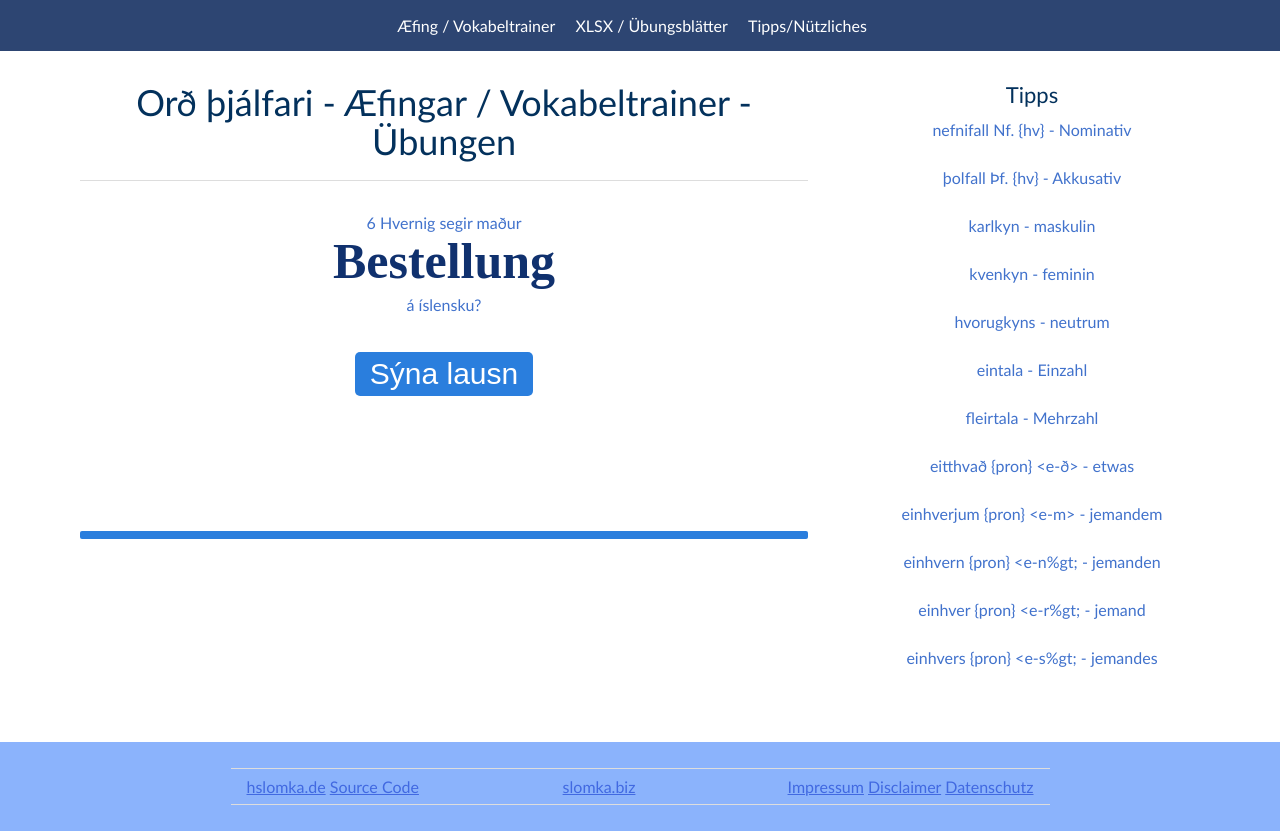
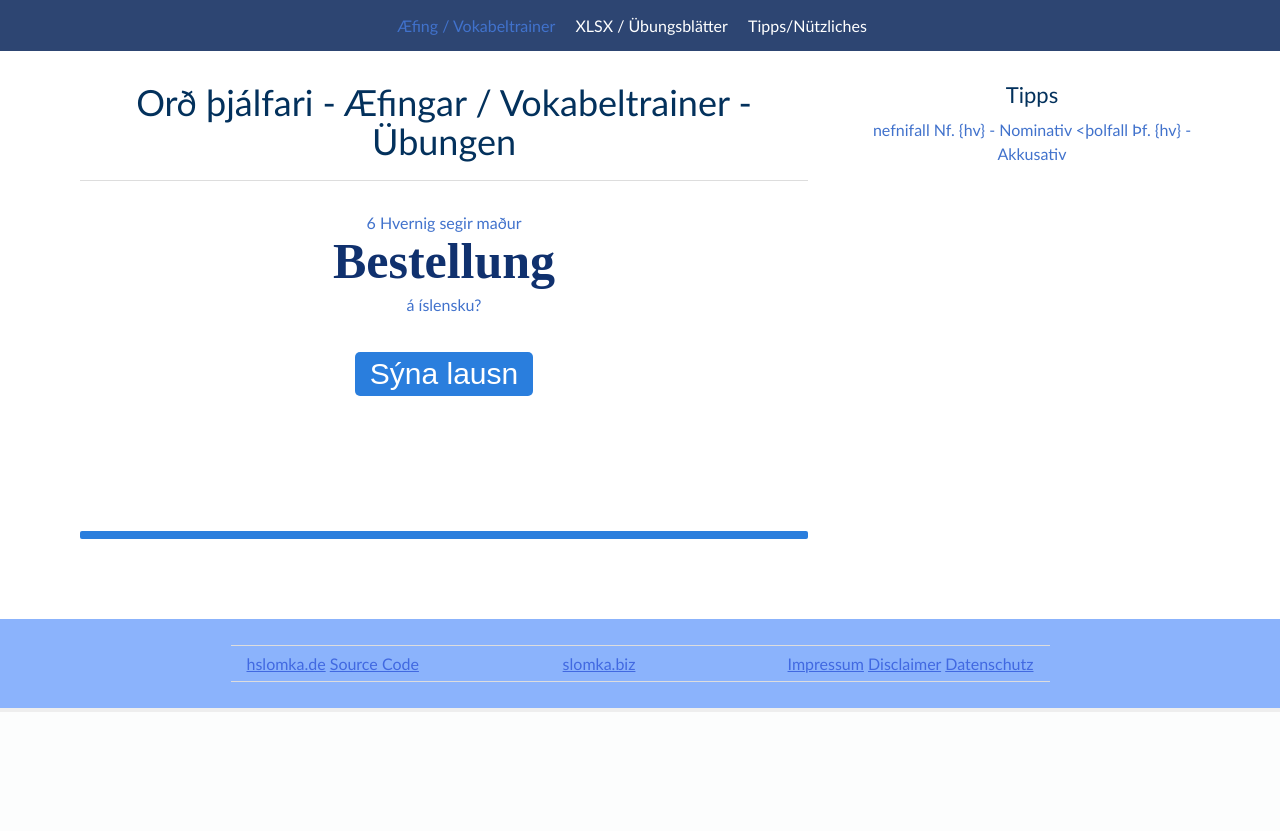
Before and after one commit to slommi71/icelandic_exercise_generator, a Flask app: page /index_test in a window 1280 px wide. Shown: the part 88-919 px from the top of the page. After the commit the page ends 800 px from the top, so only its background shows below. Run offline with Flask 2, Linux system fonts and the light colour scheme; some libraries are stand-ins or nearby versions.

Commit message:
landing page

```diff
--- a/src/FlaskApp/FlaskApp/templates/index2.html
+++ b/src/FlaskApp/FlaskApp/templates/index2.html
@@ -60,7 +60,7 @@
 		<div class="nav-bar">
 			<div class="container">
 				<ul class="nav">
-					<li><a href="#">Æfing / Vokabeltrainer</a></li>
+					<li class="">Æfing / Vokabeltrainer</li>
 					<li><a href="#">XLSX / Übungsblätter</a></li>
 					<li><a href="#">Tipps/Nützliches</a></li>
 				</ul>
@@ -90,18 +90,18 @@
 				</div>
 				<div class="aside">
 					<h3>Tipps</h3>
-					<p>nefnifall Nf. {hv} - Nominativ</p>
-					<p>þolfall Þf. {hv} - Akkusativ</p>
-					<p>karlkyn - maskulin</p>
-					<p>kvenkyn - feminin</p>
-					<p>hvorugkyns - neutrum</p>
-					<p>eintala - Einzahl</p>
-					<p>fleirtala - Mehrzahl</p>
-					<p>eitthvað {pron} &lt;e-ð&gt; - etwas</p>
-					<p>einhverjum {pron} &lt;e-m&gt; - jemandem</p>
-					<p>einhvern {pron} &lt;e-n%gt; - jemanden</p>
-					<p>einhver {pron} &lt;e-r%gt; - jemand</p>
-					<p>einhvers {pron} &lt;e-s%gt; - jemandes</p>
+					<p>nefnifall Nf. {hv} - Nominativ
+					<þolfall Þf. {hv} - Akkusativ<br>
+					<karlkyn - maskulin<br>
+					<kvenkyn - feminin<br>
+					<hvorugkyns - neutrum<br>
+					<eintala - Einzahl<br>
+					<fleirtala - Mehrzahl<br>
+					<eitthvað {pron} &lt;e-ð&gt; - etwas<br>
+					<einhverjum {pron} &lt;e-m&gt; - jemandem<br>
+					<einhvern {pron} &lt;e-n%gt; - jemanden<br>
+					<einhver {pron} &lt;e-r%gt; - jemand<br>
+					<einhvers {pron} &lt;e-s%gt; - jemandes</p>
 				</div>
 			</div>
 		</div>
```
